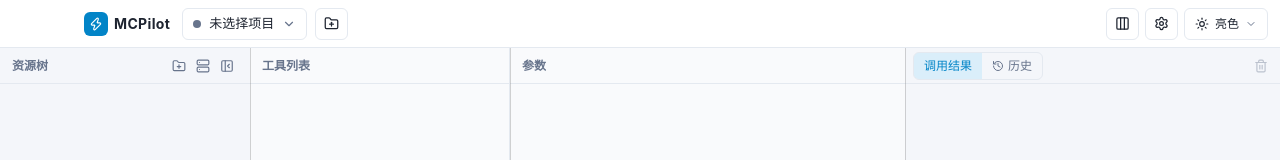
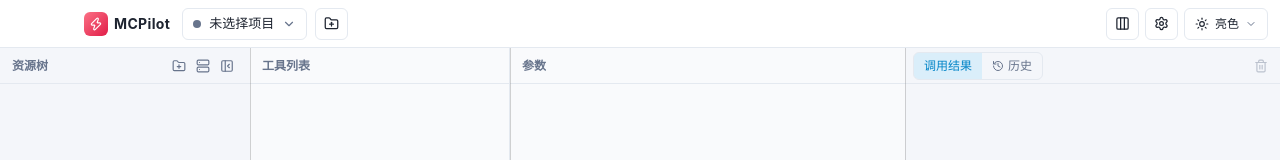
Before and after one commit to diduweiwu/mcp-polit, a React (Vite) app: page / in a window 1280 px wide. Shown: the top 160 px of the page. Built offline with nearby package versions, Linux system fonts and the light colour scheme.

Commit message:
fix: 顶栏 logo 固定为玫红渐变，与应用图标（Dock）一致

```diff
--- a/src/components/TopBar.tsx
+++ b/src/components/TopBar.tsx
@@ -105,7 +105,8 @@ export function TopBar() {
         <div className="flex items-center gap-1.5 pr-1">
           <span
             className="flex h-6 w-6 items-center justify-center rounded-md text-white"
-            style={{ background: "var(--c-primary-strong)" }}
+            style={{ background: "linear-gradient(135deg, #FB7185, #E11D48)" }}
+            title="MCPilot"
           >
             <Zap size={14} />
           </span>
```
